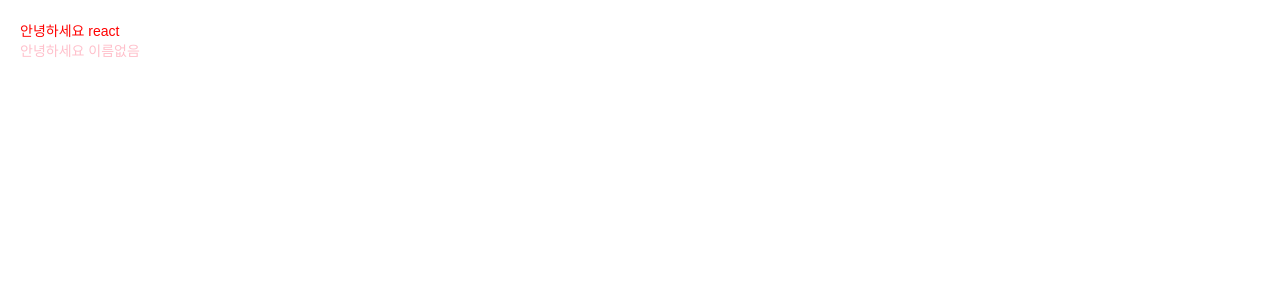
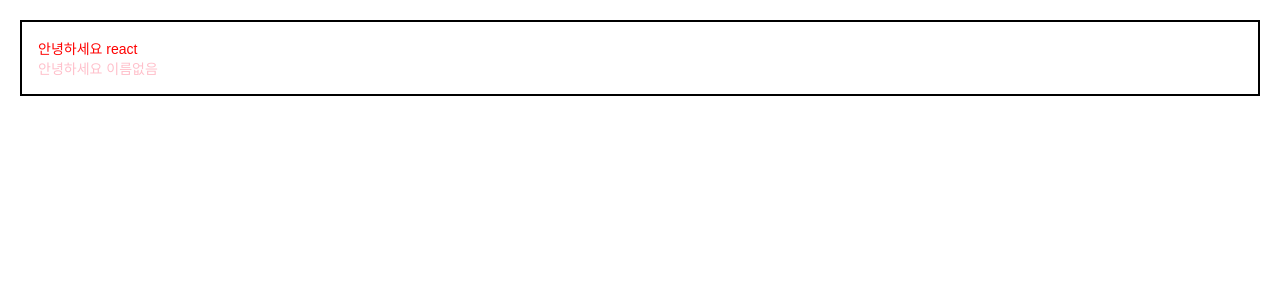
Before and after one commit to quietwave00/react-playground, a React (Create React App) app: page / in a window 1280 px wide. Shown: the top 300 px of the page. Built offline with nearby package versions, Linux system fonts and the light colour scheme.

Commit message:
props를 통해 컴포넌트에게 값 전달하기(children 전달)

```diff
--- a/src/App.js
+++ b/src/App.js
@@ -1,12 +1,17 @@
 import React from 'react';
 import Hello from './Hello';
+import Wrapper from './Wrapper';
 
 function App() {
   return (
-    <>
+    // <>
+    //   <Hello name="react" color="red"/>
+    //   <Hello color="pink"/>
+    // </>
+    <Wrapper>
       <Hello name="react" color="red"/>
       <Hello color="pink"/>
-    </>
+    </Wrapper>
   );
 }
 
--- /dev/null
+++ b/src/Wrapper.js
@@ -0,0 +1,15 @@
+import React from 'react';
+
+function Wrapper({ children}) {
+    const style = {
+        border: "2px solid black",
+        padding: "16px",
+    };
+    return (
+        <div style={style}>
+            {children}
+        </div>
+    )
+}
+
+export default Wrapper;
```
